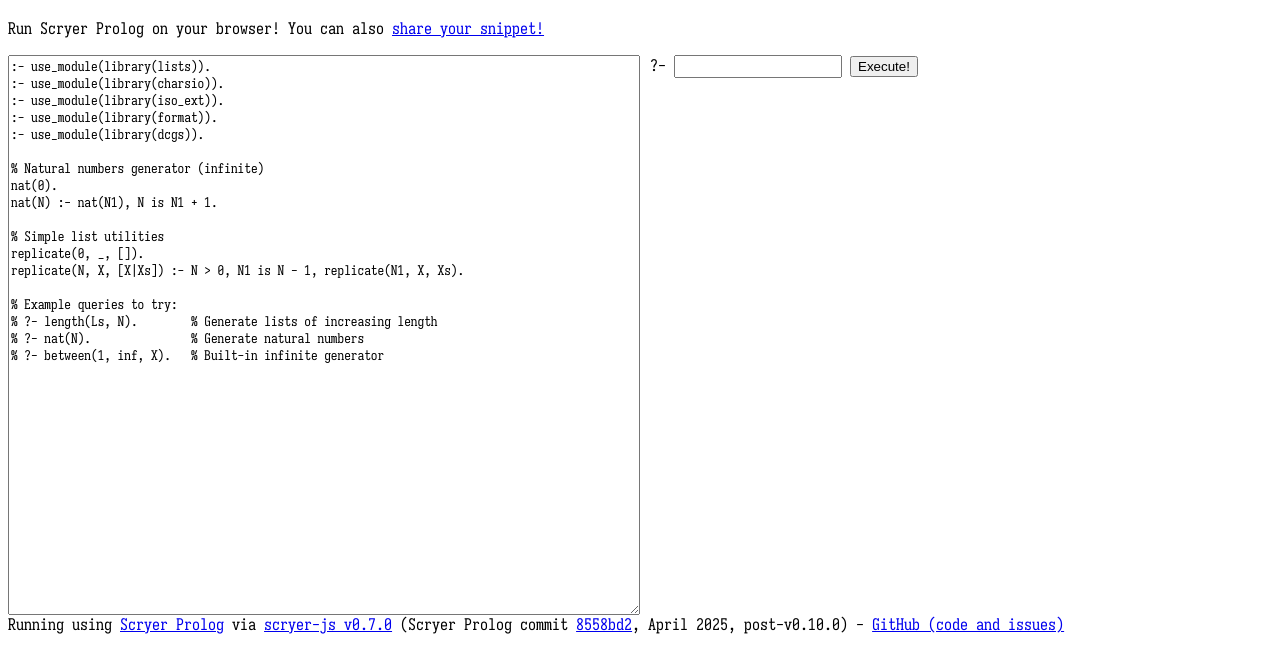
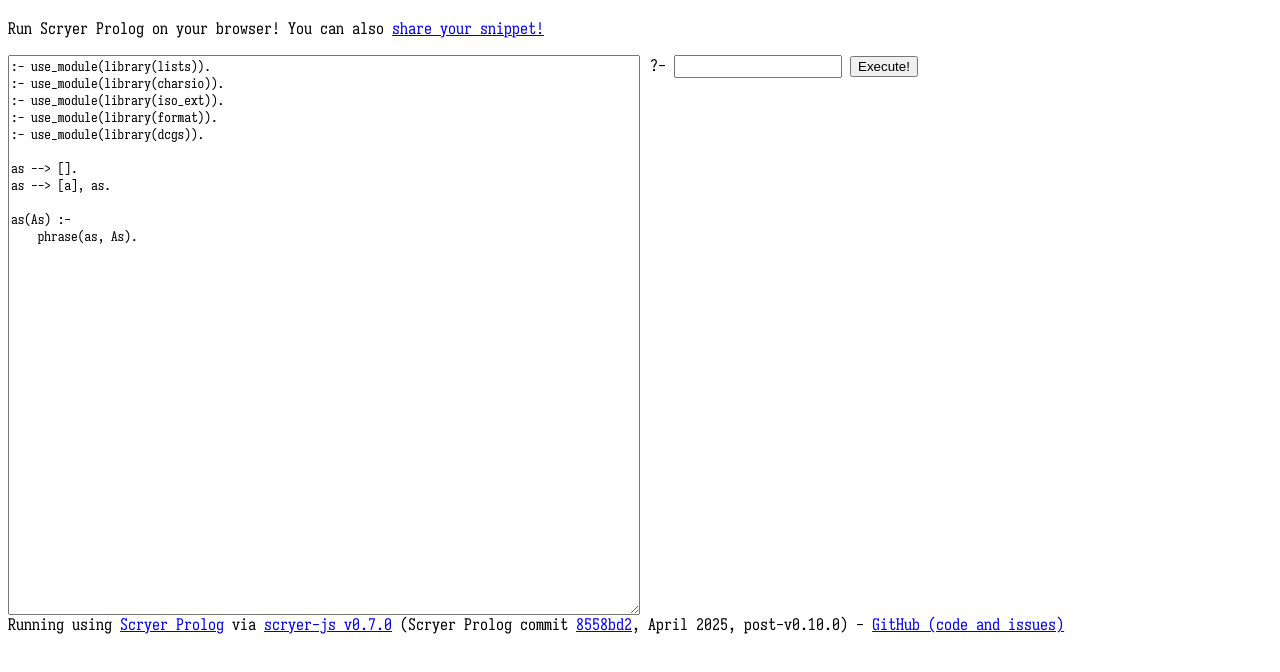
Before and after one commit to aarroyoc/scryer-playground, a website: page index.html in a window 1280 px wide. Shown: the part 74-746 px from the top of the page. Drawn offline with Linux system fonts and the light colour scheme.

Commit message:
Update example to DCG; fix atom formatting in lists

```diff
--- a/index.html
+++ b/index.html
@@ -18,18 +18,11 @@
 :- use_module(library(format)).
 :- use_module(library(dcgs)).
 
-% Natural numbers generator (infinite)
-nat(0).
-nat(N) :- nat(N1), N is N1 + 1.
+as --> [].
+as --> [a], as.
 
-% Simple list utilities
-replicate(0, _, []).
-replicate(N, X, [X|Xs]) :- N > 0, N1 is N - 1, replicate(N1, X, Xs).
-
-% Example queries to try:
-% ?- length(Ls, N).        % Generate lists of increasing length
-% ?- nat(N).               % Generate natural numbers
-% ?- between(1, inf, X).   % Built-in infinite generator</textarea>
+as(As) :-
+    phrase(as, As).</textarea>
       <div id="execution">
 	<div id="form">
   	<label>?- </label><input type="text" id="query">
--- a/main.js
+++ b/main.js
@@ -146,7 +146,8 @@ window.onload = () => {
 			if (value.var !== undefined) {
 				return value.var;
 			}
-			if (value.indicator === "atom") {
+			// Handle atoms (both with and without indicator)
+			if (value.indicator === "atom" || (value.value !== undefined && !Array.isArray(value) && typeof value.value === "string")) {
 				return value.value;
 			}
 			if (value.indicator === "compound") {
```
